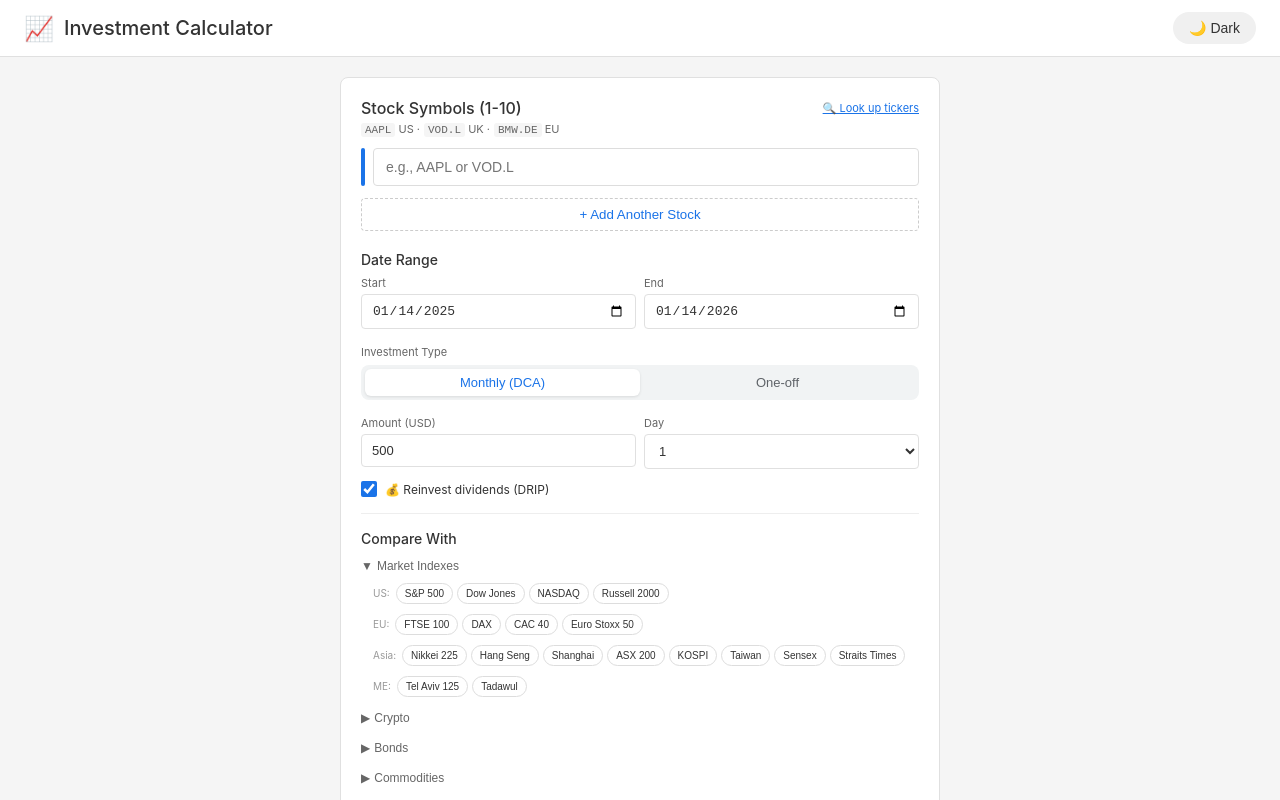
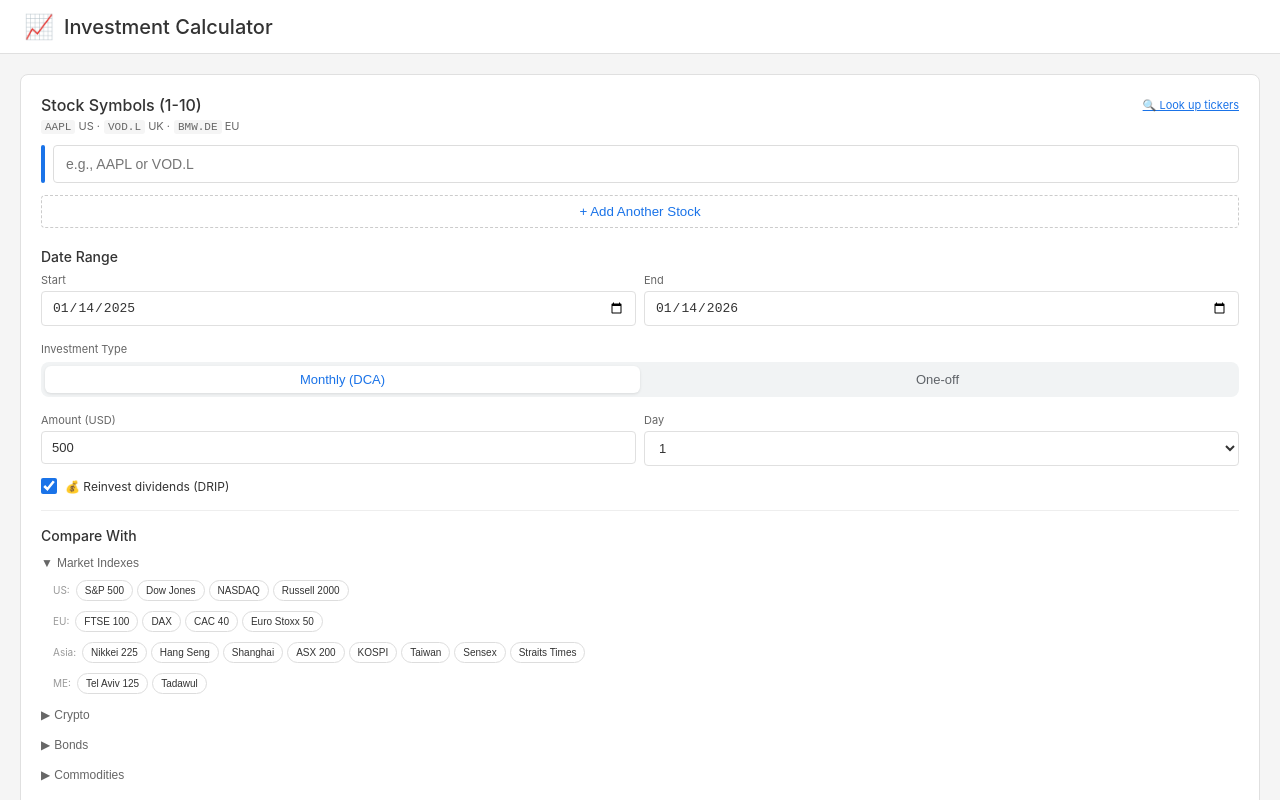
Before and after one commit to MarkJSJewell/investment-analyser, a React (Vite) app: page / in a window 1280 px wide. Shown: the top 800 px of the page. Built offline with nearby package versions, Linux system fonts and the light colour scheme.

Commit message:
Update App.jsx

```diff
--- a/src/App.jsx
+++ b/src/App.jsx
@@ -9,9 +9,8 @@ import NewsPanel from './components/NewsPanel';
 import { fetchQuote, fetchHistoricalData, fetchAnalystData } from './services/api';
 import { calculateDCA, buildChartData } from './utils/calculations';
 
-// Theme Context
+// Theme Context (Kept simple for prop compatibility, but hardcoded to Light Mode)
 export const ThemeContext = createContext();
-
 export const useTheme = () => useContext(ThemeContext);
 
 function App() {
@@ -34,18 +33,17 @@ function App() {
   const [analystData, setAnalystData] = useState({});
   const [loadingAnalyst, setLoadingAnalyst] = useState(false);
   const [sidebarCollapsed, setSidebarCollapsed] = useState(false);
-  const [darkMode, setDarkMode] = useState(false);
 
-  // Theme colors
+  // Hardcoded Light Theme
   const theme = {
-    bg: darkMode ? '#1a1a2e' : '#f5f5f5',
-    cardBg: darkMode ? '#16213e' : 'white',
-    text: darkMode ? '#e8e8e8' : '#333',
-    textMuted: darkMode ? '#a0a0a0' : '#666',
-    border: darkMode ? '#2a2a4a' : '#e0e0e0',
-    inputBg: darkMode ? '#1a1a2e' : 'white',
-    headerBg: darkMode ? '#0f0f1a' : 'white',
-    hoverBg: darkMode ? '#2a2a4a' : '#f8f9fa',
+    bg: '#f5f5f5',
+    cardBg: 'white',
+    text: '#333',
+    textMuted: '#666',
+    border: '#e0e0e0',
+    inputBg: 'white',
+    headerBg: 'white',
+    hoverBg: '#f8f9fa',
   };
 
   const addStock = () => stocks.length < 10 && setStocks([...stocks, { symbol: '', status: 'idle', name: '' }]);
@@ -56,7 +54,7 @@ function App() {
   const toggleCrypto = (s) => setSelectedCrypto(p => p.includes(s) ? p.filter(x => x !== s) : [...p, s]);
   const toggleBond = (s) => setSelectedBonds(p => p.includes(s) ? p.filter(x => x !== s) : [...p, s]);
 
-const validateStock = async (index) => {
+  const validateStock = async (index) => {
     const stock = stocks[index];
     if (!stock.symbol.trim()) return;
 
@@ -65,13 +63,14 @@ const validateStock = async (index) => {
     setStocks(n);
 
     try {
+      // Logic handles ISIN -> Ticker resolution
       const r = await fetchQuote(stock.symbol);
       const u = [...stocks];
 
       if (r.valid) {
-        // If ISIN resolution found a new symbol (e.g. GB00... -> GB00...L), update it
+        // Update with resolved symbol (e.g. GB00... -> 0P00...)
         u[index] = {
-          symbol: r.symbol || stock.symbol, // Use resolved symbol
+          symbol: r.symbol || stock.symbol,
           status: 'valid',
           name: r.name
         };
@@ -92,6 +91,7 @@ const validateStock = async (index) => {
       const validStocks = stocks.filter(s => s.symbol.trim());
       const allSymbols = [...validStocks.map(s => s.symbol), ...selectedIndexes, ...selectedCrypto, ...selectedBonds, ...selectedCommodities];
       if (allSymbols.length === 0) throw new Error('Please enter at least one stock symbol');
+
       const analysisResults = {};
       for (const symbol of allSymbols) {
         try {
@@ -103,7 +103,7 @@ const validateStock = async (index) => {
       const chartData = buildChartData(analysisResults, allSymbols, investmentMode, investmentAmount);
       setResults({ analysis: analysisResults, chartData, allSymbols });
 
-      // Fetch analyst data in background
+      // Fetch analyst data sequentially to be kind to API
       setLoadingAnalyst(true);
       const analystResults = {};
       for (const symbol of allSymbols) {
@@ -131,48 +131,25 @@ const validateStock = async (index) => {
   };
 
   return (
-    <ThemeContext.Provider value={{ darkMode, theme }}>
+    <ThemeContext.Provider value={{ darkMode: false, theme }}>
       <div style={{ minHeight: '100vh', background: theme.bg, color: theme.text }}>
         <header style={{ background: theme.headerBg, borderBottom: `1px solid ${theme.border}`, padding: '12px 24px' }}>
-          <div style={{ maxWidth: '1900px', margin: '0 auto', display: 'flex', justifyContent: 'space-between', alignItems: 'center' }}>
-            <h1 style={{ fontSize: '20px', fontWeight: '500', display: 'flex', alignItems: 'center', gap: '10px' }}>
+          <div style={{ display: 'flex', alignItems: 'center' }}>
+            <h1 style={{ fontSize: '20px', fontWeight: '500', display: 'flex', alignItems: 'center', gap: '10px', margin: 0 }}>
               <span style={{ fontSize: '24px' }}>📈</span> Investment Calculator
             </h1>
-
-            {/* Theme Toggle */}
-            <button
-              onClick={() => setDarkMode(!darkMode)}
-              style={{
-                background: darkMode ? '#333' : '#f0f0f0',
-                border: 'none',
-                borderRadius: '20px',
-                padding: '8px 16px',
-                cursor: 'pointer',
-                display: 'flex',
-                alignItems: 'center',
-                gap: '8px',
-                fontSize: '14px',
-                color: theme.text
-              }}
-            >
-              {darkMode ? '☀️ Light' : '🌙 Dark'}
-            </button>
           </div>
         </header>
 
-        <main style={{ maxWidth: '1900px', margin: '0 auto', padding: '20px' }}>
-          {/* Main Layout - responsive grid */}
+        {/* Updated Main Layout: Removed margin: 0 auto, set width to 100% to fill left space */}
+        <main style={{ width: '100%', padding: '20px', boxSizing: 'border-box' }}>
+
           <div style={{
             display: 'grid',
-            // If results exist: On wide screens use 3 cols, on medium use 2 cols, on small 1 col
-            // If no results: 1 column centered
-            gridTemplateColumns: results
-              ? (sidebarCollapsed
-                  ? '50px 1fr minmax(300px, 320px)'
-                  : 'repeat(auto-fit, minmax(350px, 1fr))')
-              : 'minmax(300px, 600px)',
+            // Reverted to original grid preferences per request
+            gridTemplateColumns: results ? (sidebarCollapsed ? '50px 1fr 320px' : '400px 1fr 320px') : '1fr',
             gap: '20px',
-            justifyContent: results ? 'stretch' : 'center'
+            alignItems: 'start'
           }}>
 
             {/* Left Sidebar - Input Controls */}
@@ -207,7 +184,7 @@ const validateStock = async (index) => {
                     flexShrink: 0
                   }}
                 >
-                  {sidebarCollapsed ? '▶ Expand' : '◀ Collapse'}
+                  {sidebarCollapsed ? '▶' : '◀ Collapse'}
                 </button>
               )}
 
@@ -273,7 +250,7 @@ const validateStock = async (index) => {
                 </div>
               )}
 
-              {/* Fixed Calculate Button at Bottom */}
+              {/* Fixed Calculate Button */}
               <div style={{
                 padding: sidebarCollapsed ? '8px' : '16px 20px',
                 borderTop: `1px solid ${theme.border}`,
@@ -326,7 +303,7 @@ const validateStock = async (index) => {
 
             {/* Middle Content Area */}
             {results && (
-              <div>
+              <div style={{ minWidth: 0 }}>
                 {/* Chart */}
                 <PortfolioChart chartData={results.chartData} allSymbols={results.allSymbols} stocks={stocks} theme={theme} />
 
@@ -340,7 +317,7 @@ const validateStock = async (index) => {
                   theme={theme}
                 />
 
-                {/* Index Constituents - Under summary table */}
+                {/* Index Constituents */}
                 {selectedIndexes.length > 0 && (
                   <IndexConstituents selectedIndexes={selectedIndexes} startDate={startDate} endDate={endDate} theme={theme} />
                 )}
@@ -352,16 +329,22 @@ const validateStock = async (index) => {
 
             {/* Right Sidebar - News Panel */}
             {results && (
-              <div style={{ position: 'sticky', top: '20px', height: 'fit-content', maxHeight: 'calc(100vh - 40px)', overflowY: 'auto' }}>
+              <div style={{
+                position: 'sticky',
+                top: '20px',
+                height: 'fit-content',
+                maxHeight: 'calc(100vh - 40px)',
+                overflowY: 'auto'
+              }}>
                 <NewsPanel symbols={results.allSymbols} stocks={stocks} theme={theme} />
               </div>
             )}
 
             {/* Show info box when no results */}
             {!results && (
-              <div style={{ background: darkMode ? '#1e3a5f' : '#E3F2FD', borderRadius: '8px', padding: '20px', fontSize: '13px' }}>
+              <div style={{ background: '#E3F2FD', borderRadius: '8px', padding: '20px', fontSize: '13px', maxWidth: '600px', justifySelf: 'start' }}>
                 <strong>ℹ️ How to use</strong>
-                <p style={{ marginTop: '8px', lineHeight: '1.5' }}>1. Enter stock symbols (e.g., AAPL, MSFT)</p>
+                <p style={{ marginTop: '8px', lineHeight: '1.5' }}>1. Enter stock symbols (e.g., AAPL, MSFT) or ISINs</p>
                 <p style={{ marginTop: '4px', lineHeight: '1.5' }}>2. Select indexes, crypto or commodities to compare</p>
                 <p style={{ marginTop: '4px', lineHeight: '1.5' }}>3. Set your date range and investment amount</p>
                 <p style={{ marginTop: '4px', lineHeight: '1.5' }}>4. Click "Calculate Returns"</p>
```
